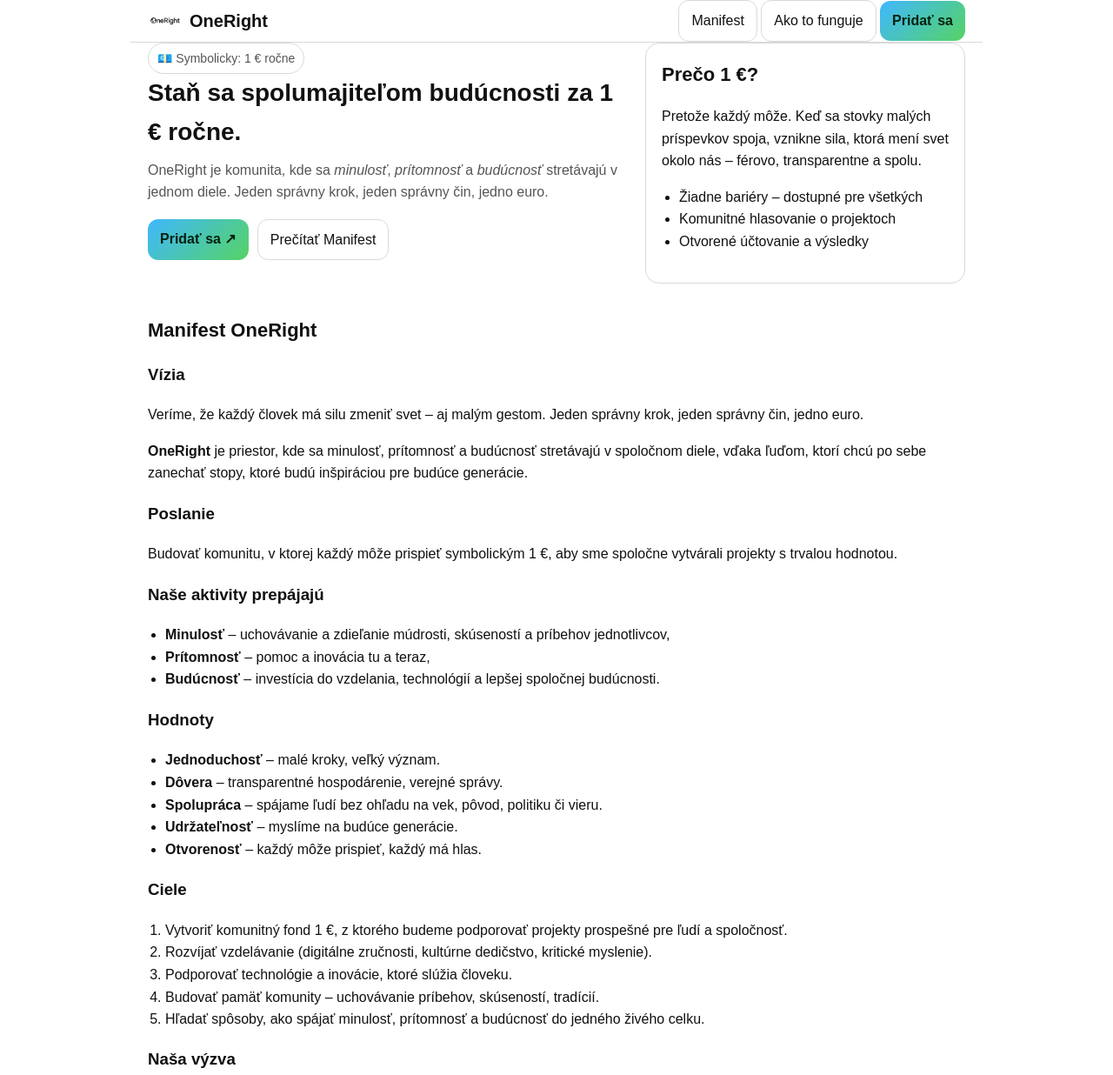
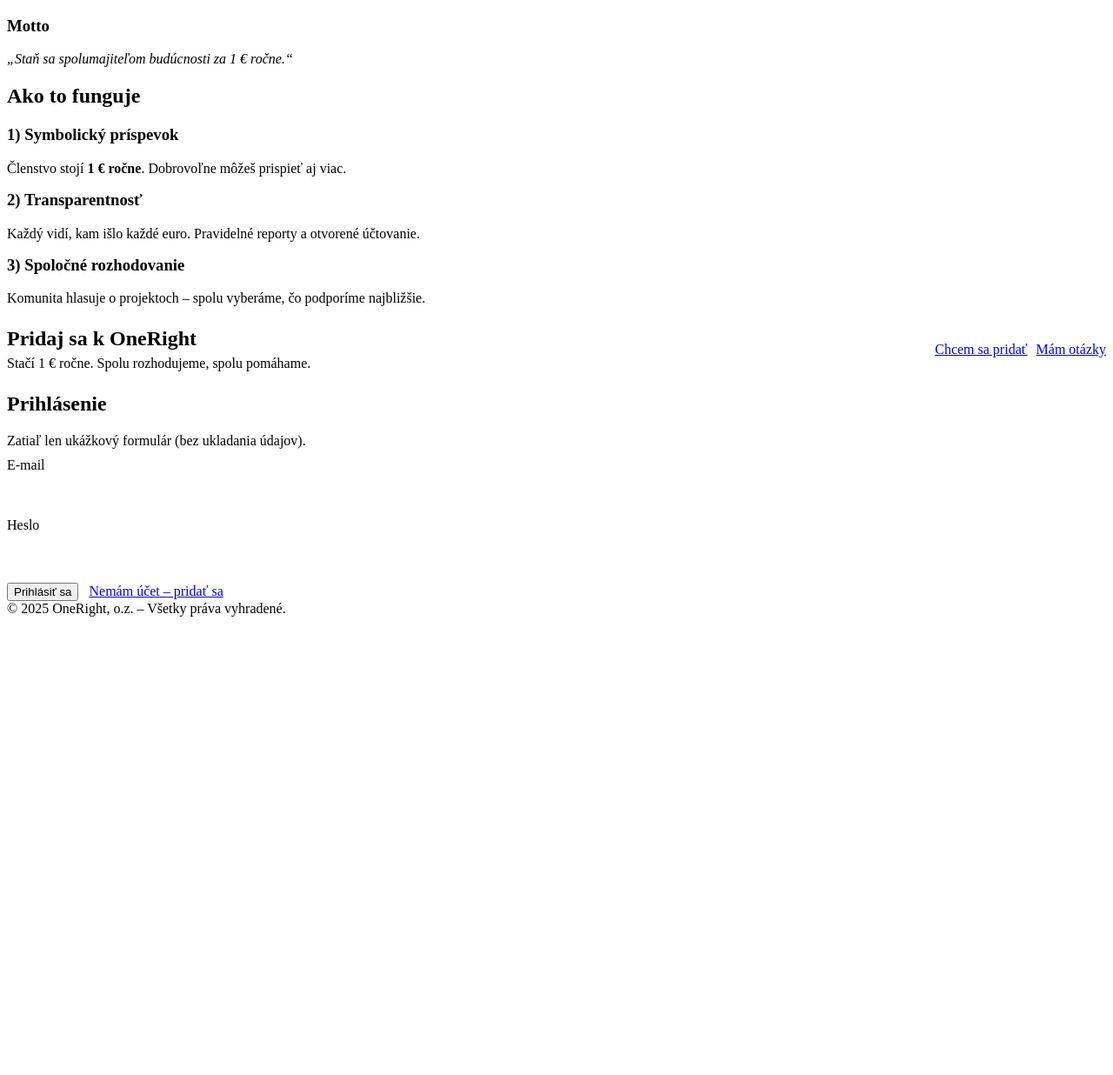
Before and after one commit to JurajKrcmar/JurajKrcmar.github.io, a plain HTML site: page index.html in a window 1280 px wide. Shown: the top 1236 px of the page at 87% size. After the commit the page ends 800 px from the top, so only its background shows below. Drawn offline with Linux system fonts and the light colour scheme.

Commit message:
index.html

```diff
--- a/index.html
+++ b/index.html
@@ -1,123 +1,10 @@
 <!doctype html>
-<html lang="sk">
-<head>
-  <meta charset="utf-8" />
-  <meta name="viewport" content="width=device-width, initial-scale=1" />
-  <title>OneRight | Staň sa spolumajiteľom budúcnosti za 1 € ročne</title>
-  <meta name="description" content="Občianske združenie OneRight – komunita, kde sa minulosť, prítomnosť a budúcnosť stretávajú v spoločnom diele. Stačí 1 € ročne." />
-  <meta name="theme-color" content="#0f172a" />
-  <!-- Ak neskôr pridáš favicon.ico, odkomentuj nasledujúci riadok -->
-  <!-- <link rel="icon" href="favicon.ico" type="image/x-icon"> -->
-
-  <style>
-    :root{
-      --text:#111;
-      --muted:#555;
-      --border:#d9d9d9;
-      --bg:#ffffff;
-      --brand1:#3fb8ff;
-      --brand2:#56d364;
-      --radius:16px;
-    }
-    *{box-sizing:border-box}
-    body{font-family:Arial,Helvetica,sans-serif;margin:0;background:var(--bg);color:var(--text);line-height:1.6}
-    a{color:inherit}
-    .container{max-width:980px;margin:auto;padding:0 20px}
-    header{display:flex;justify-content:space-between;align-items:center;padding:16px 24px;border-bottom:1px solid var(--border);position:sticky;top:0;background:rgba(255,255,255,.9);backdrop-filter:saturate(1.2) blur(6px);z-index:10}
-    .logo{display:flex;align-items:center;text-decoration:none;font-weight:700;font-size:20px}
-    .logo img{height:40px;width:auto;margin-right:8px;display:block}
-    main{padding:28px 0}
-    h1{font-size:28px;margin:0 0 8px}
-    h2{margin-top:36px;font-size:22px}
-    p.lead{color:var(--muted);margin:8px 0 18px}
-    .pill{display:inline-block;padding:6px 10px;border:1px solid var(--border);border-radius:999px;color:var(--muted);font-size:14px}
-    .card{border:1px solid var(--border);border-radius:var(--radius);padding:18px}
-    .grid-2{display:grid;grid-template-columns:1.2fr .8fr;gap:20px;align-items:start}
-    ul,ol{padding-left:20px}
-    .cta-row{display:flex;gap:10px;flex-wrap:wrap;margin-top:12px}
-    .btn{display:inline-block;padding:10px 14px;border-radius:12px;border:1px solid var(--border);text-decoration:none}
-    .btn.primary{background:linear-gradient(135deg,var(--brand1),var(--brand2));color:#05210e;border:none;font-weight:700}
-    footer{margin-top:40px;border-top:1px solid var(--border);padding:16px;color:var(--muted);text-align:center;font-size:14px}
-    @media (max-width:900px){ .grid-2{grid-template-columns:1fr} }
-  </style>
-</head>
-<body>
-  <header class="container">
-    <a href="#" class="logo" aria-label="OneRight – domov">
-      <img src="OneRight_branch.png" alt="OneRight logo">
-      OneRight
-    </a>
-    <nav>
-      <a class="btn" href="#manifest">Manifest</a>
-      <a class="btn" href="#how">Ako to funguje</a>
-      <a class="btn primary" href="#join">Pridať sa</a>
-    </nav>
-  </header>
-
-  <main class="container">
-    <section class="grid-2">
-      <div>
-        <span class="pill">💶 Symbolicky: 1 € ročne</span>
-        <h1>Staň sa spolumajiteľom budúcnosti za 1 € ročne.</h1>
-        <p class="lead">OneRight je komunita, kde sa <em>minulosť</em>, <em>prítomnosť</em> a <em>budúcnosť</em> stretávajú v jednom diele. Jeden správny krok, jeden správny čin, jedno euro.</p>
-        <div class="cta-row">
-          <a class="btn primary" href="#join">Pridať sa ↗</a>
-          <a class="btn" href="#manifest">Prečítať Manifest</a>
-        </div>
-      </div>
-      <aside class="card">
-        <h2 style="margin-top:0">Prečo 1 €?</h2>
-        <p>Pretože každý môže. Keď sa stovky malých príspevkov spoja, vznikne sila, ktorá mení svet okolo nás – férovo, transparentne a spolu.</p>
-        <ul>
-          <li>Žiadne bariéry – dostupné pre všetkých</li>
-          <li>Komunitné hlasovanie o projektoch</li>
-          <li>Otvorené účtovanie a výsledky</li>
-        </ul>
-      </aside>
-    </section>
-
-    <section id="manifest">
-      <h2>Manifest OneRight</h2>
-
-      <h3>Vízia</h3>
-      <p>Veríme, že každý človek má silu zmeniť svet – aj malým gestom. Jeden správny krok, jeden správny čin, jedno euro.</p>
-      <p><strong>OneRight</strong> je priestor, kde sa minulosť, prítomnosť a budúcnosť stretávajú v spoločnom diele, vďaka ľuďom, ktorí chcú po sebe zanechať stopy, ktoré budú inšpiráciou pre budúce generácie.</p>
-
-      <h3>Poslanie</h3>
-      <p>Budovať komunitu, v ktorej každý môže prispieť symbolickým 1 €, aby sme spoločne vytvárali projekty s trvalou hodnotou.</p>
-
-      <h3>Naše aktivity prepájajú</h3>
-      <ul>
-        <li><strong>Minulosť</strong> – uchovávanie a zdieľanie múdrosti, skúseností a príbehov jednotlivcov,</li>
-        <li><strong>Prítomnosť</strong> – pomoc a inovácia tu a teraz,</li>
-        <li><strong>Budúcnosť</strong> – investícia do vzdelania, technológií a lepšej spoločnej budúcnosti.</li>
-      </ul>
-
-      <h3>Hodnoty</h3>
-      <ul>
-        <li><strong>Jednoduchosť</strong> – malé kroky, veľký význam.</li>
-        <li><strong>Dôvera</strong> – transparentné hospodárenie, verejné správy.</li>
-        <li><strong>Spolupráca</strong> – spájame ľudí bez ohľadu na vek, pôvod, politiku či vieru.</li>
-        <li><strong>Udržateľnosť</strong> – myslíme na budúce generácie.</li>
-        <li><strong>Otvorenosť</strong> – každý môže prispieť, každý má hlas.</li>
-      </ul>
-
-      <h3>Ciele</h3>
-      <ol>
-        <li>Vytvoriť komunitný fond 1 €, z ktorého budeme podporovať projekty prospešné pre ľudí a spoločnosť.</li>
-        <li>Rozvíjať vzdelávanie (digitálne zručnosti, kultúrne dedičstvo, kritické myslenie).</li>
-        <li>Podporovať technológie a inovácie, ktoré slúžia človeku.</li>
-        <li>Budovať pamäť komunity – uchovávanie príbehov, skúseností, tradícií.</li>
-        <li>Hľadať spôsoby, ako spájať minulosť, prítomnosť a budúcnosť do jedného živého celku.</li>
-      </ol>
-
-      <h3>Naša výzva</h3>
-      <p>Jeden človek → jedno euro → nekonečné možnosti. OneRight nie je o peniazoch, ale o spoločnej vôli meniť veci k lepšiemu a o pocite spolupatričnosti.</p>
-
 <h3>Motto</h3>
 <p><em>„Staň sa spolumajiteľom budúcnosti za 1 € ročne.“</em></p>
 </section>
 
+
+<!-- Ako to funguje -->
 <section id="how">
 <h2>Ako to funguje</h2>
 <div class="grid-2">
@@ -136,24 +23,44 @@
 </div>
 </section>
 
+
+<!-- CTA pridať sa -->
 <section id="join" class="card" style="margin-top:24px; display:flex; align-items:center; justify-content:space-between; gap:12px; flex-wrap:wrap">
 <div>
 <h2 style="margin:0 0 6px">Pridaj sa k OneRight</h2>
 <p class="lead" style="margin:0">Stačí 1 € ročne. Spolu rozhodujeme, spolu pomáhame.</p>
 </div>
-      <div class="cta-row" style="margin:0">
+<div style="display:flex; gap:10px; flex-wrap:wrap; margin:0">
 <a class="btn primary" href="mailto:info@oneright.sk?subject=Chcem%20sa%20prida%C5%A5%20k%20OneRight">Chcem sa pridať</a>
 <a class="btn" href="mailto:info@oneright.sk?subject=Ot%C3%A1zky%20k%20OneRight">Mám otázky</a>
 </div>
 </section>
+<!-- Prihlásenie (statické) -->
+<section id="login" class="card" style="margin-top:24px; max-width:560px">
+<h2 style="margin-top:0">Prihlásenie</h2>
+<p class="lead" style="margin:0 0 10px">Zatiaľ len ukážkový formulár (bez ukladania údajov).</p>
+<form onsubmit="event.preventDefault(); alert('Toto je demo prihlásenie. Integrácia príde neskôr.');">
+<label>E‑mail<br>
+<input type="email" required style="width:100%; padding:10px; border:1px solid var(--border); border-radius:10px; margin:6px 0 10px">
+</label>
+<label>Heslo<br>
+<input type="password" required minlength="6" style="width:100%; padding:10px; border:1px solid var(--border); border-radius:10px; margin:6px 0 16px">
+</label>
+<button class="btn primary" type="submit">Prihlásiť sa</button>
+<a class="btn" href="#join" style="margin-left:8px">Nemám účet – pridať sa</a>
+</form>
+</section>
 </main>
+
 
 <footer>
 © <span id="year"></span> OneRight, o.z. – Všetky práva vyhradené.
 </footer>
+
 
 <script>
 document.getElementById('year').textContent = new Date().getFullYear();
 </script>
 </body>
 </html>
+</html>
```
Lines whose indentation alone changed are shown as unchanged.
